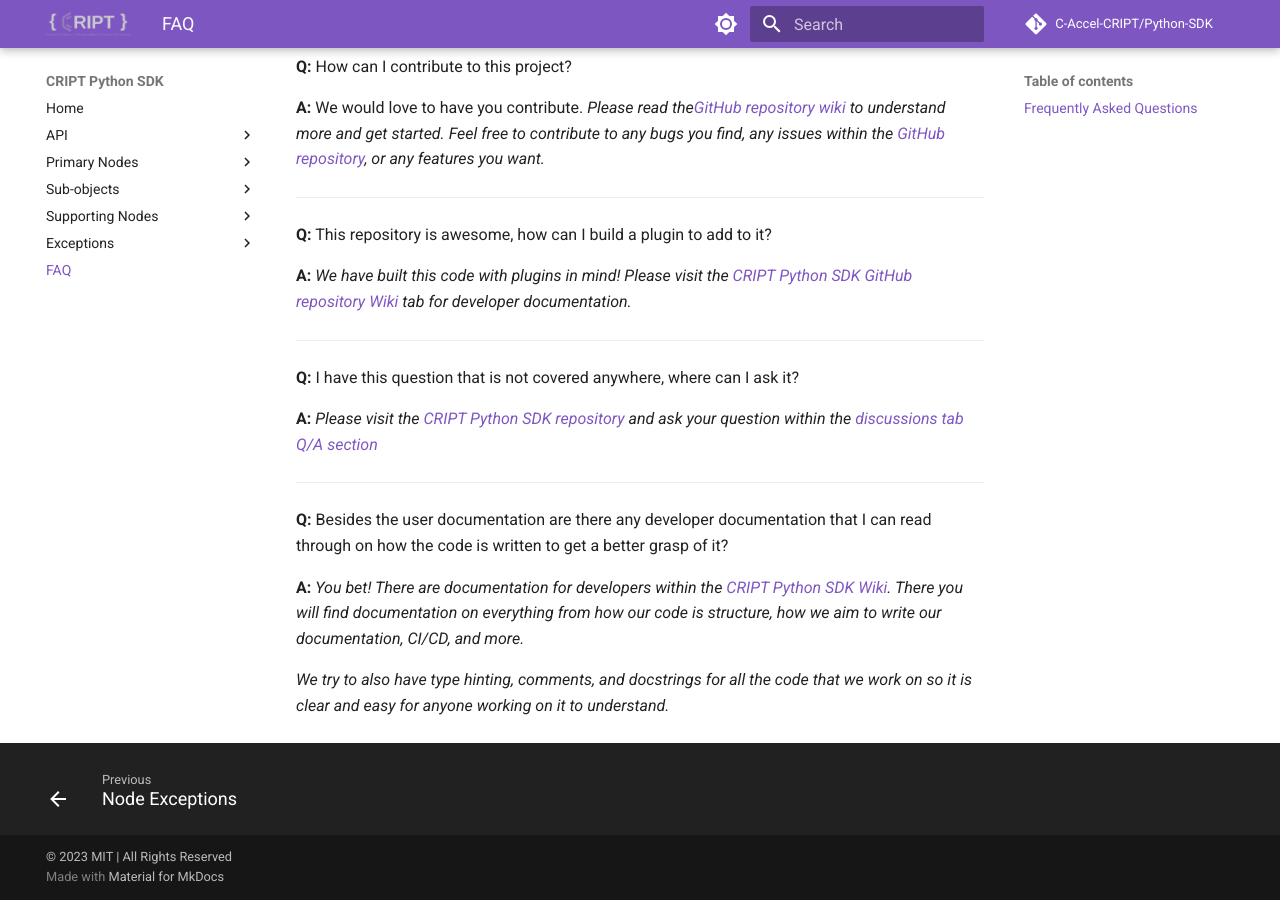
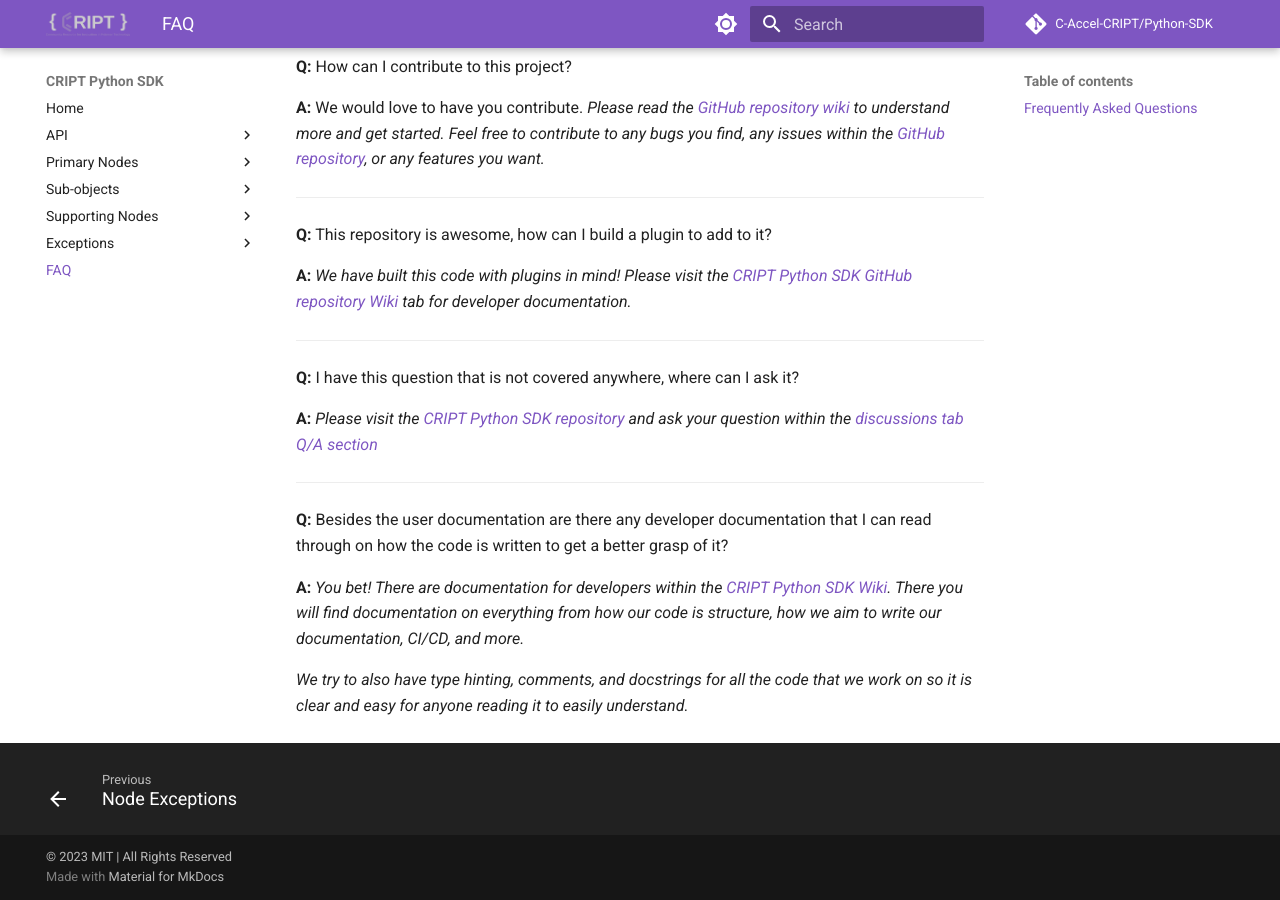
Before and after one commit to C-Accel-CRIPT/Python-SDK, an MkDocs documentation site: the page built from docs/faq.md, in a window 1280 px wide and 900 px high, scrolled down 907 px. Built offline with MkDocs 1.6.1 and Material for MkDocs 9.7.7, drawn with Linux system fonts in a browser that asks for light colours; comment, search, counter and statistics services are not loaded.

Commit message:
formatted with trunk

```diff
--- a/docs/faq.md
+++ b/docs/faq.md
@@ -38,7 +38,7 @@
 **Q:** How can I contribute to this project?
 
 **A:** We would love to have you contribute.
-_Please read the[GitHub repository wiki](https://github.com/C-Accel-CRIPT/Python-SDK/wiki)
+_Please read the [GitHub repository wiki](https://github.com/C-Accel-CRIPT/Python-SDK/wiki)
 to understand more and get started. Feel free to contribute to any bugs you find, any issues within the
 [GitHub repository](https://github.com/C-Accel-CRIPT/Python-SDK/issues), or any features you want._
 
@@ -51,6 +51,7 @@
 tab for developer documentation._
 
 ---
+
 **Q:** I have this question that is not covered anywhere, where can I ask it?
 
 **A:** _Please visit the [CRIPT Python SDK repository](https://github.com/C-Accel-CRIPT/Python-SDK)
@@ -67,4 +68,4 @@
 There you will find documentation on everything from how our code is structure,
 how we aim to write our documentation, CI/CD, and more._
 
-_We try to also have type hinting, comments, and docstrings for all the code that we work on so it is clear and easy for anyone working on it to understand._
+_We try to also have type hinting, comments, and docstrings for all the code that we work on so it is clear and easy for anyone reading it to easily understand._
```
